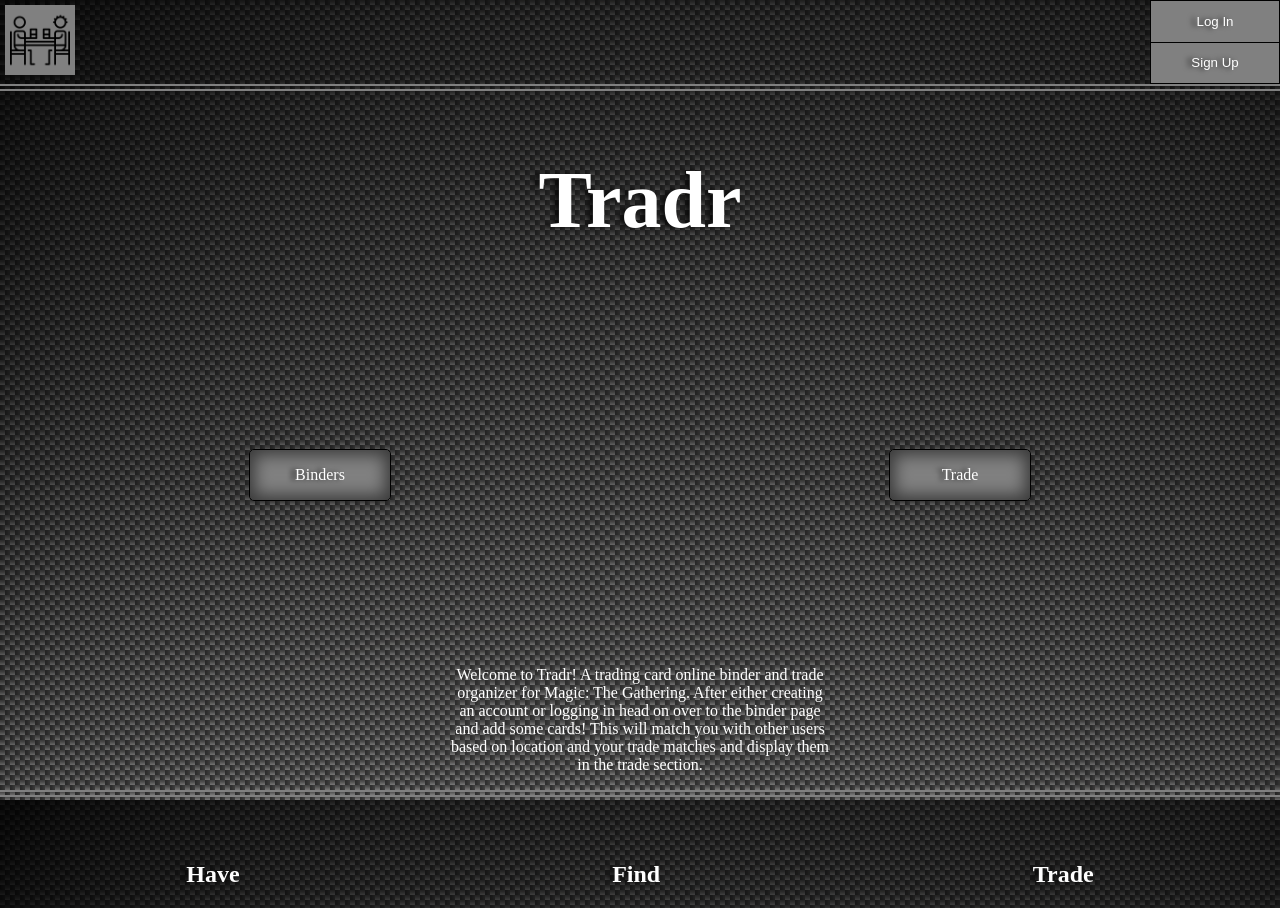
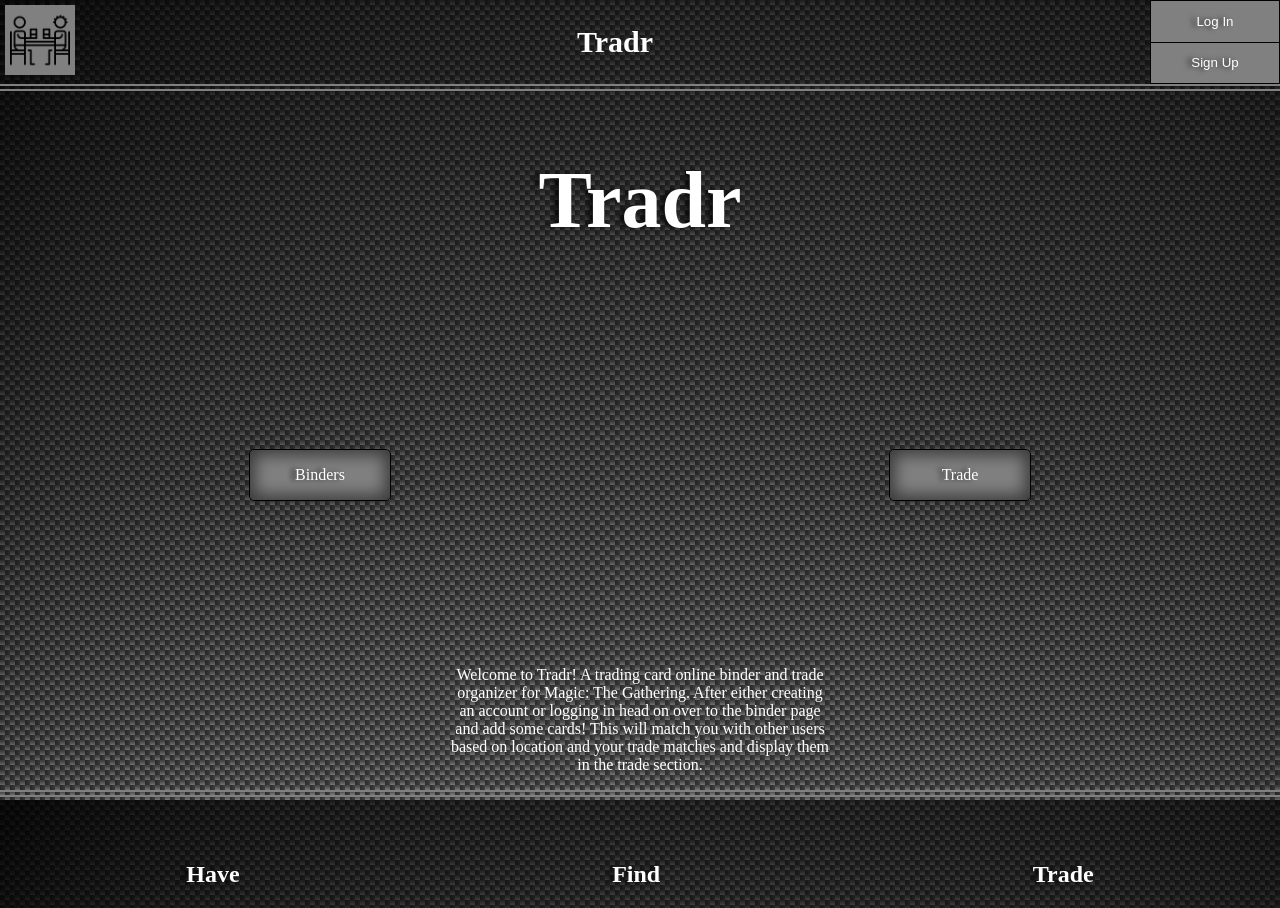
Before and after one commit to cpbeachler/Capstone, a React (Create React App) app in the folder react-app/: page / in a window 1280 px wide. Built offline with nearby package versions, Linux system fonts and the light colour scheme; no server answers.

Commit message:
final touches

```diff
--- a/react-app/src/components/CSS/Navbar.css
+++ b/react-app/src/components/CSS/Navbar.css
@@ -2,6 +2,9 @@
     width: 100%;
     border-bottom: 7px double gray;
 
+}
+.name{
+    font-size: 30px;
 }
 
 .navContainer{
--- a/react-app/src/components/NavBar.js
+++ b/react-app/src/components/NavBar.js
@@ -30,6 +30,7 @@ const NavBar = () => {
             <img alt='tradr logo' src={logo} className='logo'></img>
           </NavLink>
         </div>
+        <h1 className='name'>Tradr</h1>
         {!user &&
         <div className='noUser'>
           <div className='login' id='loginButton'>
```
